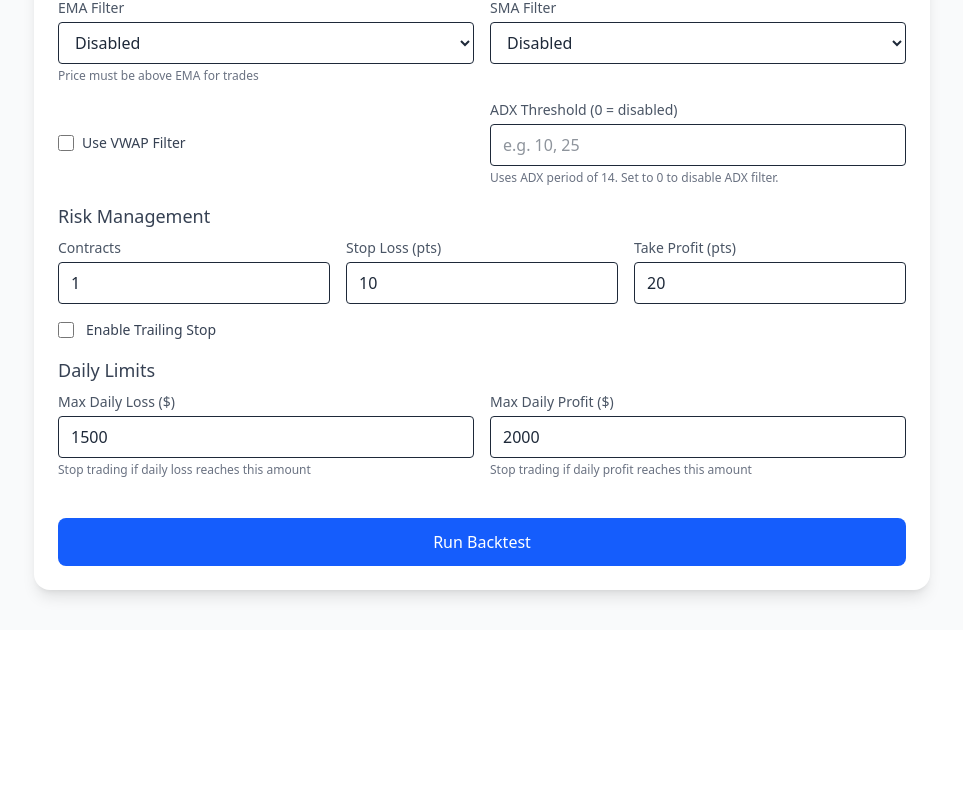
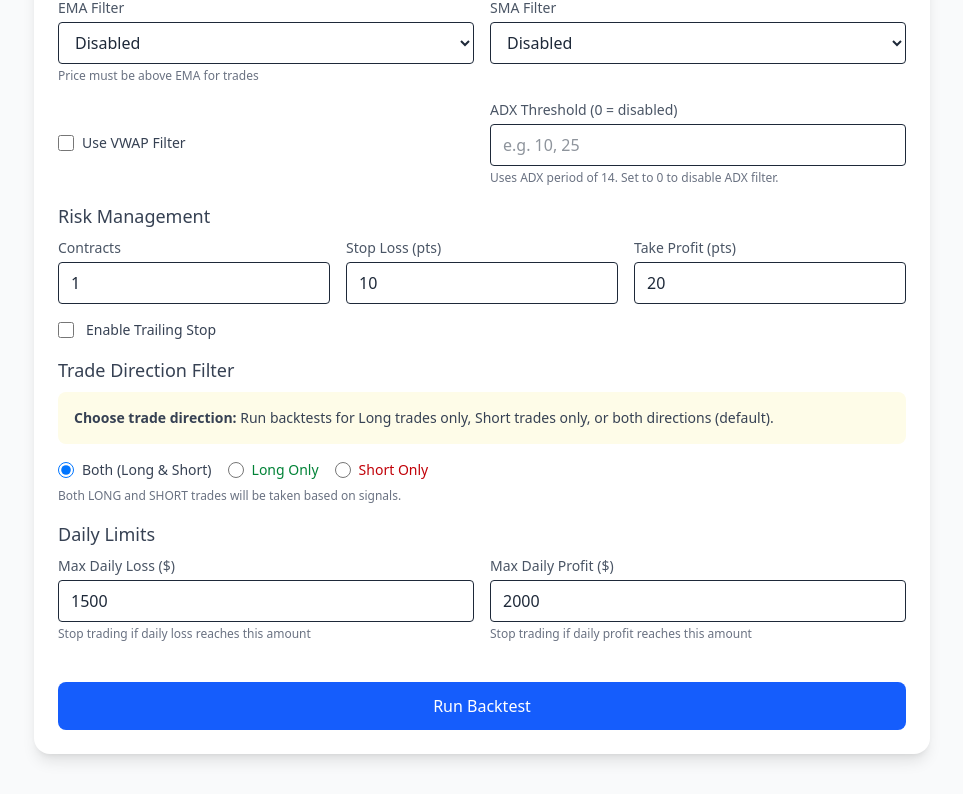
Before and after one commit to StefanosTheDev/QSTBacktester, a Next.js app: page / in a window 1280 px wide. Shown: the part 896-1700 px from the top of the page, without its empty margins (158-1121 px from the left). Before the commit the page ends 1550 px from the top, so only its background shows below. Built offline with nearby package versions, Linux system fonts and the light colour scheme.

Commit message:
added short vs long differentiater

```diff
--- a/src/app/_components/AlgoForm.tsx
+++ b/src/app/_components/AlgoForm.tsx
@@ -108,6 +108,7 @@ export default function AlgoForm() {
 
     emaMovingAverage: 0,
     adxThreshold: 0,
+    adxPeriod: 14, // Add this if missing
 
     smaFilter: 0,
     useVWAP: false,
@@ -122,6 +123,8 @@ export default function AlgoForm() {
     useTrailingStop: false,
     breakevenTrigger: 3,
     trailDistance: 2,
+
+    tradeDirection: 'both', // NEW: Default to both directions
   });
 
   const [loading, setLoading] = useState(false);
@@ -600,7 +603,67 @@ export default function AlgoForm() {
                     )}
                   </div>
                 </div>
-
+                <div>
+                  <h3 className="text-lg font-medium mb-2 text-gray-700">
+                    Trade Direction Filter
+                  </h3>
+                  <div className="bg-yellow-50 p-4 rounded-lg mb-4">
+                    <p className="text-sm text-gray-700">
+                      <strong>Choose trade direction:</strong> Run backtests for
+                      Long trades only, Short trades only, or both directions
+                      (default).
+                    </p>
+                  </div>
+                  <div className="flex gap-4">
+                    <label className="flex items-center space-x-2 cursor-pointer">
+                      <input
+                        type="radio"
+                        name="tradeDirection"
+                        value="both"
+                        checked={values.tradeDirection === 'both'}
+                        onChange={handleChange}
+                        className="w-4 h-4 text-blue-600"
+                      />
+                      <span className="text-sm font-medium text-gray-700">
+                        Both (Long & Short)
+                      </span>
+                    </label>
+                    <label className="flex items-center space-x-2 cursor-pointer">
+                      <input
+                        type="radio"
+                        name="tradeDirection"
+                        value="long"
+                        checked={values.tradeDirection === 'long'}
+                        onChange={handleChange}
+                        className="w-4 h-4 text-green-600"
+                      />
+                      <span className="text-sm font-medium text-green-700">
+                        Long Only
+                      </span>
+                    </label>
+                    <label className="flex items-center space-x-2 cursor-pointer">
+                      <input
+                        type="radio"
+                        name="tradeDirection"
+                        value="short"
+                        checked={values.tradeDirection === 'short'}
+                        onChange={handleChange}
+                        className="w-4 h-4 text-red-600"
+                      />
+                      <span className="text-sm font-medium text-red-700">
+                        Short Only
+                      </span>
+                    </label>
+                  </div>
+                  <div className="mt-2 text-xs text-gray-500">
+                    {values.tradeDirection === 'long' &&
+                      'Only LONG (bullish) trades will be taken. SHORT signals will be ignored.'}
+                    {values.tradeDirection === 'short' &&
+                      'Only SHORT (bearish) trades will be taken. LONG signals will be ignored.'}
+                    {values.tradeDirection === 'both' &&
+                      'Both LONG and SHORT trades will be taken based on signals.'}
+                  </div>
+                </div>
                 {/* Daily Limits */}
                 <div>
                   <h3 className="text-lg font-medium mb-2 text-gray-700">
--- a/src/app/_components/stats/StatsSettingsDisplay.tsx
+++ b/src/app/_components/stats/StatsSettingsDisplay.tsx
@@ -24,6 +24,7 @@ interface SettingsDisplayProps {
     useTrailingStop?: boolean;
     breakevenTrigger?: number;
     trailDistance?: number;
+    tradeDirection?: 'both' | 'long' | 'short';
   };
 }
 
@@ -222,6 +223,18 @@ export default function StatsSettingsDisplay({
                 <span className="font-medium text-blue-600">Enabled</span>
               </div>
             )}
+            <div>
+              <span className="text-gray-600">Trade Direction:</span>{' '}
+              <span className="font-medium">
+                {settings.tradeDirection === 'both'
+                  ? 'Both (Long & Short)'
+                  : settings.tradeDirection === 'long'
+                  ? 'Long Only'
+                  : settings.tradeDirection === 'short'
+                  ? 'Short Only'
+                  : 'Both (Long & Short)'}
+              </span>
+            </div>
           </div>
         </div>
 
--- a/src/app/_lib/algo/backtest/BacktestEngine.ts
+++ b/src/app/_lib/algo/backtest/BacktestEngine.ts
@@ -38,12 +38,15 @@ export class BacktestEngine {
       formData.trailDistance || 2
     );
 
-    // Pass indicator filters to SignalGenerator
-    this.signalGenerator = new SignalGenerator({
-      emaMovingAverage: formData.emaMovingAverage,
-      smaFilter: formData.smaFilter,
-      useVWAP: formData.useVWAP,
-    });
+    // Pass indicator filters AND trade direction to SignalGenerator
+    this.signalGenerator = new SignalGenerator(
+      {
+        emaMovingAverage: formData.emaMovingAverage,
+        smaFilter: formData.smaFilter,
+        useVWAP: formData.useVWAP,
+      },
+      formData.tradeDirection || 'both' // NEW: Pass trade direction
+    );
 
     this.dailyLimitManager = new DailyLimitManager(
       formData.maxDailyLoss,
@@ -423,10 +426,24 @@ export class BacktestEngine {
     }
   }
 
+  // 2. Update the logConfiguration method to include trade direction:
+
   private logConfiguration(): void {
     this.logger.log(
       `🚀 Starting backtest from ${this.formData.start} → ${this.formData.end}`
     );
+
+    // Add trade direction log
+    if (
+      this.formData.tradeDirection &&
+      this.formData.tradeDirection !== 'both'
+    ) {
+      this.logger.log(
+        `🎯 Trade Direction: ${this.formData.tradeDirection.toUpperCase()} only`
+      );
+    } else {
+      this.logger.log(`🎯 Trade Direction: BOTH (Long and Short)`);
+    }
 
     if (this.formData.useTrailingStop) {
       this.logger.log(`📈 Trailing Stop Enabled:`);
--- a/src/app/_lib/algo/core/SignalGenerator.ts
+++ b/src/app/_lib/algo/core/SignalGenerator.ts
@@ -1,4 +1,4 @@
-// src/core/SignalGenerator.ts
+// src/app/_lib/algo/core/SignalGenerator.ts
 import { CsvBar, TrendlineResult } from '../types/types';
 
 interface IndicatorFilters {
@@ -9,9 +9,14 @@ interface IndicatorFilters {
 
 export class SignalGenerator {
   private indicatorFilters: IndicatorFilters;
+  private tradeDirection: 'both' | 'long' | 'short';
 
-  constructor(indicatorFilters: IndicatorFilters = {}) {
+  constructor(
+    indicatorFilters: IndicatorFilters = {},
+    tradeDirection: 'both' | 'long' | 'short' = 'both'
+  ) {
     this.indicatorFilters = indicatorFilters;
+    this.tradeDirection = tradeDirection;
   }
 
   validateSignal(
@@ -45,6 +50,19 @@ export class SignalGenerator {
       adxThreshold,
       cvdWindow,
     } = filters;
+
+    // NEW: Trade direction filter - Add this EARLY in the validation
+    if (this.tradeDirection !== 'both') {
+      if (this.tradeDirection === 'long' && signal === 'bearish') {
+        console.log('    → filtered: SHORT trades disabled by user setting');
+        return 'none';
+      }
+      if (this.tradeDirection === 'short' && signal === 'bullish') {
+        console.log('    → filtered: LONG trades disabled by user setting');
+        return 'none';
+      }
+    }
+
     if (adxThreshold && adxThreshold > 0) {
       console.log(
         `    → ADX Debug: threshold=${adxThreshold}, current ADX=${
--- a/src/app/_lib/algo/types/types.ts
+++ b/src/app/_lib/algo/types/types.ts
@@ -1,4 +1,4 @@
-// src/types/types.ts
+// src/app/_lib/algo/types/types.ts
 export interface StrategyTrade {
   type: 'bullish' | 'bearish';
   entryPrice: number;
@@ -83,6 +83,9 @@ export interface ApiParams {
   useTrailingStop?: boolean;
   breakevenTrigger?: number;
   trailDistance?: number;
+
+  // NEW - Trade Direction Filter
+  tradeDirection?: 'both' | 'long' | 'short'; // 'both' is default (normal operation)
 }
 
 export interface Position {
@@ -149,4 +152,7 @@ export interface FormProp {
   useTrailingStop: boolean;
   breakevenTrigger: number;
   trailDistance: number;
+
+  // NEW - Trade Direction Filter
+  tradeDirection: 'both' | 'long' | 'short';
 }
--- a/src/app/_lib/utils.ts
+++ b/src/app/_lib/utils.ts
@@ -1,7 +1,8 @@
-// src/app/_lib/utils.ts - Updated buildParams function
+// src/app/_lib/utils.ts
 import { FormProp } from '../types/types';
 import { DateTimeUtils } from './algo/utils/DateTimeUtils';
 import { ApiParams } from './algo/types/types';
+
 /**
  * Build API parameters from form data
  * User inputs times in PST (matching CSV files)
@@ -55,5 +56,8 @@ export function buildParams(formData: FormProp): ApiParams {
     useTrailingStop: formData.useTrailingStop || false,
     breakevenTrigger: formData.breakevenTrigger || 3,
     trailDistance: formData.trailDistance || 2,
+
+    // Trade direction
+    tradeDirection: formData.tradeDirection || 'both',
   };
 }
--- a/src/app/types/types.ts
+++ b/src/app/types/types.ts
@@ -1,5 +1,3 @@
-// In your types/types.ts file, update the FormProp interface:
-
 export interface FormProp {
   useVWAP: boolean | undefined;
   startDate: string;
@@ -13,7 +11,7 @@ export interface FormProp {
   barSize: number;
   candleType: 'traditional' | 'heikinashi';
   cvdLookBackBars?: number;
-  //
+
   // Indicator Settings
   emaMovingAverage?: number;
   adxThreshold?: number;
@@ -32,4 +30,7 @@ export interface FormProp {
   useTrailingStop?: boolean;
   breakevenTrigger?: number;
   trailDistance?: number;
+
+  // NEW - Trade Direction Filter
+  tradeDirection: 'both' | 'long' | 'short';
 }
```
